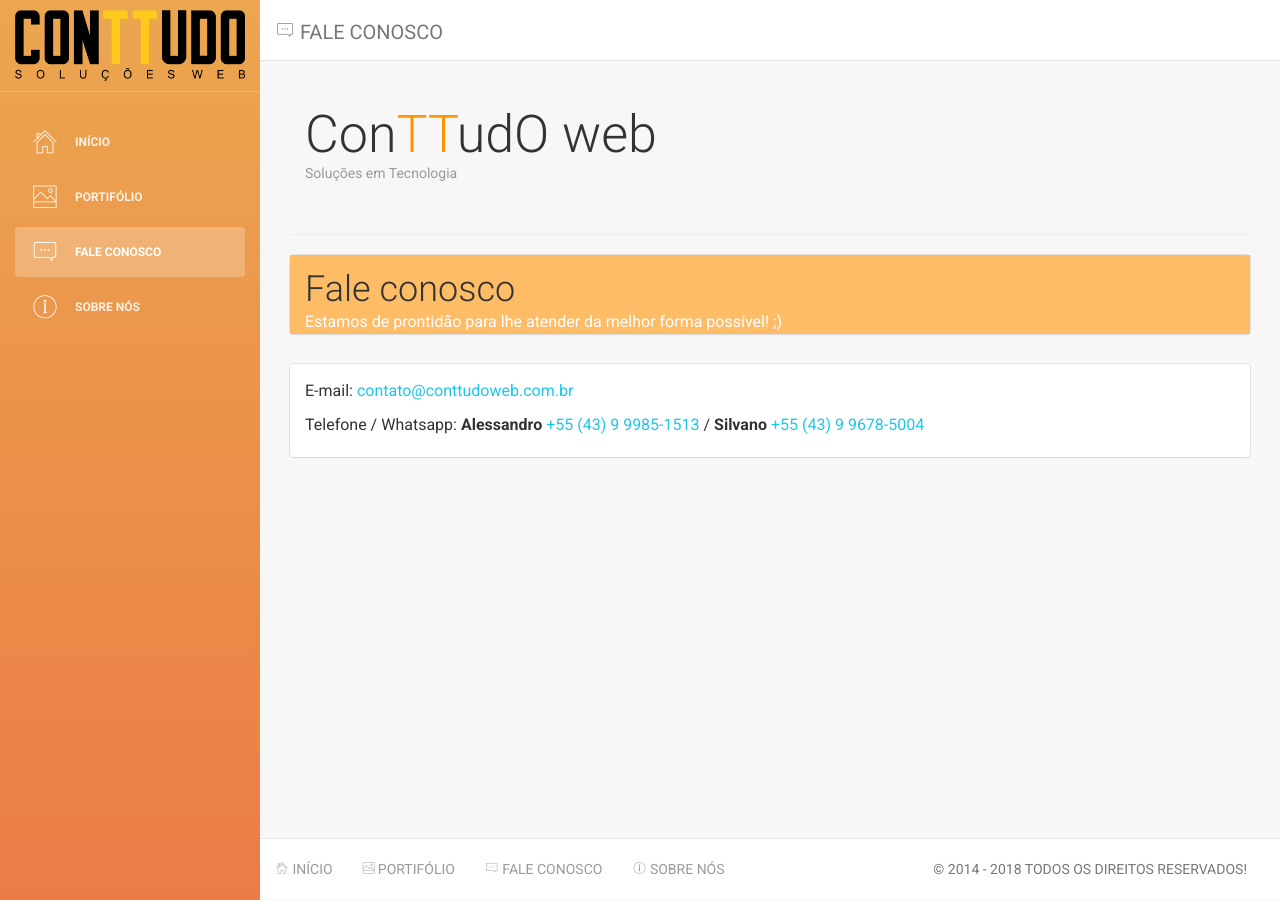
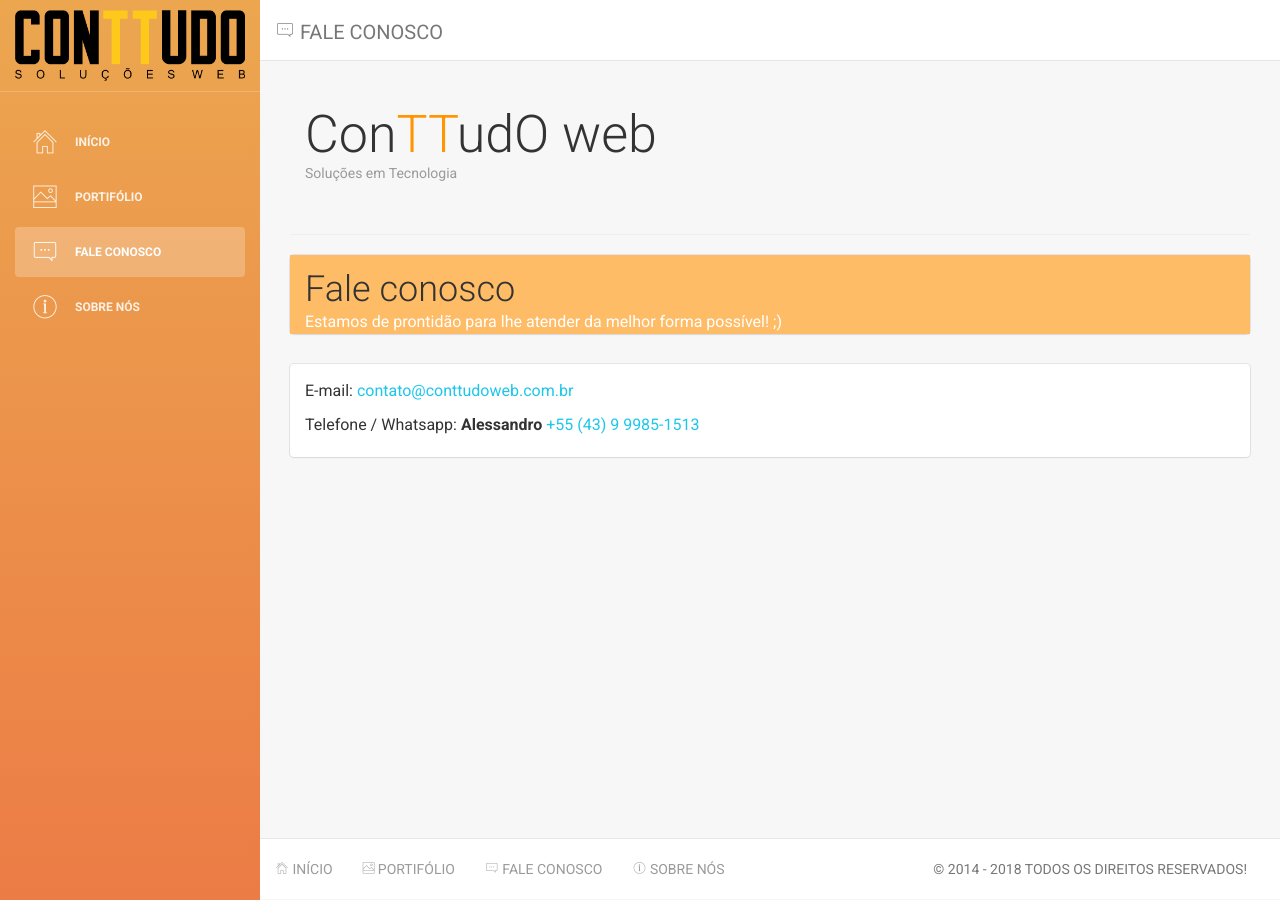
Before and after one commit to sandrofolk/conttudoweb, a Jekyll site: the page built from contato.md, in a window 1280 px wide. Built offline with Jekyll 4.4.1, drawn with Linux system fonts in a browser that asks for light colours; nearby versions of some CDN libraries.

Commit message:
remove phone Silvano

```diff
--- a/_layouts/contato.html
+++ b/_layouts/contato.html
@@ -58,7 +58,7 @@
                     <div class="content">
                         <p>E-mail: <a href="mailto:contato@conttudoweb.com.br">contato@conttudoweb.com.br</a></p>
                         <p>
-                            Telefone / Whatsapp: <strong>Alessandro </strong><a href="tel:43999851513">+55 (43) 9 9985-1513</a> / <strong>Silvano </strong><a href="tel:43996785004">+55 (43) 9 9678-5004</a>
+                            Telefone / Whatsapp: <strong>Alessandro </strong><a href="tel:43999851513">+55 (43) 9 9985-1513</a>
                         </p>
                     </div>
                 </div>
```
